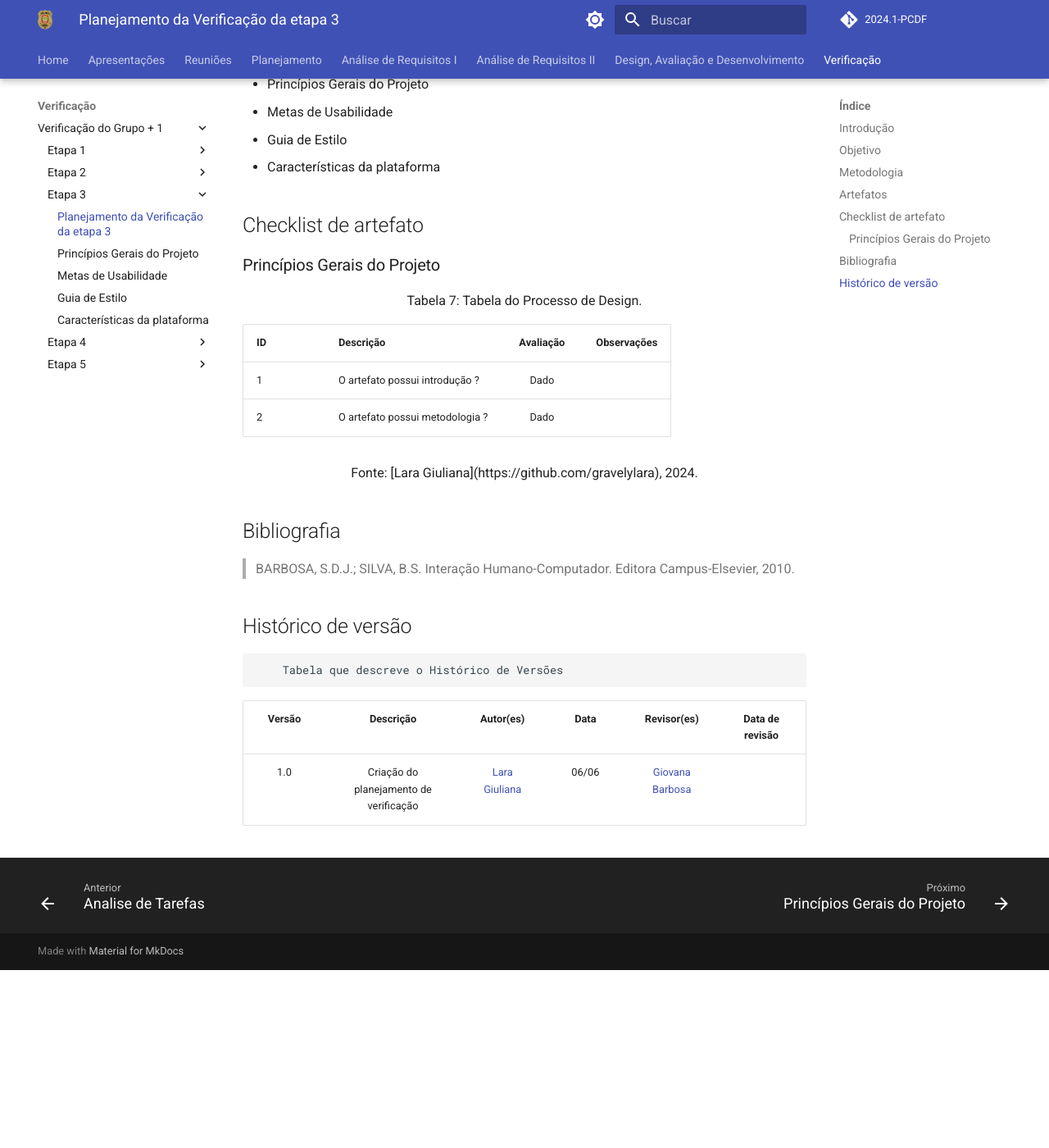
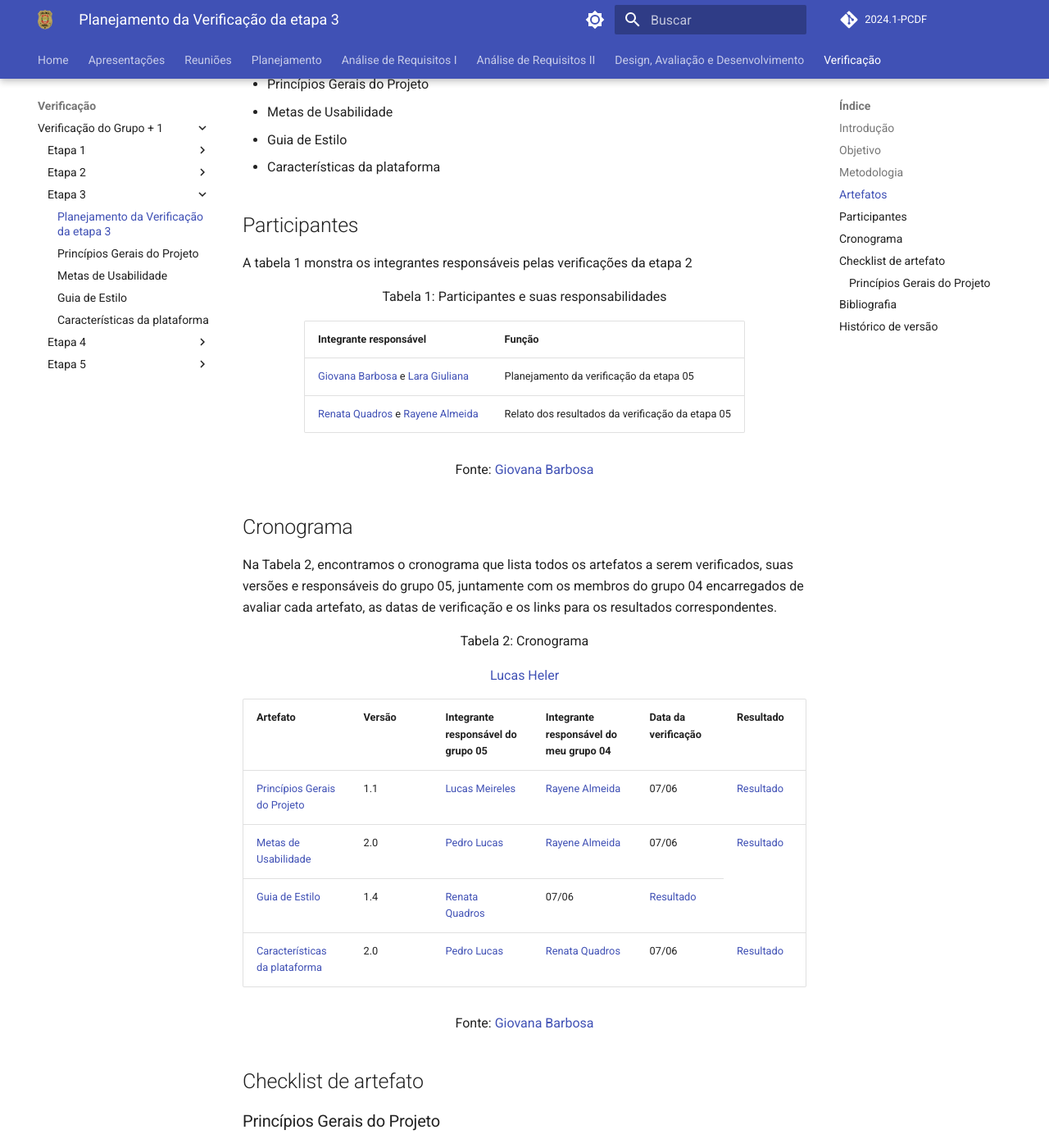
Before and after one commit to Interacao-Humano-Computador/2024.1-PCDF, an MkDocs documentation site: the page built from docs/verificacao/verificaçao_grupo+1/Etapa3/planejamento_verificacao3.md, in a window 1280 px wide and 1400 px high, scrolled down 810 px. Shown: the whole window at 82% size. Built offline with MkDocs 1.6.1 and Material for MkDocs 9.7.7, drawn with Linux system fonts in a browser that asks for light colours; comment, search, counter and statistics services are not loaded; before the commit the page ends 1993 px from its top, so only the background shows below that.

Commit message:
Planejamento de verificação da etapa 3

```diff
--- a/docs/verificacao/verificaçao_grupo+1/Etapa3/planejamento_verificacao3.md
+++ b/docs/verificacao/verificaçao_grupo+1/Etapa3/planejamento_verificacao3.md
@@ -14,6 +14,77 @@ O presente documento apresenta o planejamento da verificação dos seguintes art
 - Metas de Usabilidade
 - Guia de Estilo
 - Características da plataforma
+
+## Participantes
+A tabela 1 monstra os integrantes responsáveis pelas verificações da etapa 2
+<center>
+    <p>Tabela 1: Participantes e suas responsabilidades</p>
+    <table>
+        <tr>
+            <th>Integrante responsável</th>
+            <th>Função</th>
+        </tr>
+        <tr>
+            <td><a href="https://github.com/gio221">Giovana Barbosa</a> e <a href="https://github.com/gravelylara">Lara Giuliana</a></td>
+            <td>Planejamento da verificação da etapa 05</td>
+        </tr>
+        <tr>
+            <td><a href="https://github.com/Renatinha28">Renata Quadros</a> e <a href="https://github.com/rayenealmeida">Rayene Almeida</a></td>
+            <td>Relato dos resultados da verificação da etapa 05</td>
+        </tr>
+    </table>
+    <p>Fonte: <a href="https://github.com/gio221">Giovana Barbosa</a></p>
+</center>
+
+## Cronograma
+Na Tabela 2, encontramos o cronograma que lista todos os artefatos a serem verificados, suas versões e responsáveis do grupo 05, juntamente com os membros do grupo 04 encarregados de avaliar cada artefato, as datas de verificação e os links para os resultados correspondentes.
+
+<center>
+    <p>Tabela 2: Cronograma </p>
+    <table>
+    <tr>
+        <th>Artefato</th>
+        <th>Versão</th>
+        <th>Integrante responsável do grupo 05</th>
+        <th>Integrante responsável do meu grupo 04</th>
+        <th>Data da verificação</th>
+        <th>Resultado</th>
+    </tr>
+    <tr>
+        <td><a href="https://interacao-humano-computador.github.io/2024.1-Prefeitura-Lagoa-da-Prata/requisitos2/principios_gerais/">Princípios Gerais do Projeto</td>
+        <td>1.1</td>
+        <td><a href="https://github.com/Katuner">Lucas Meireles</a></td>
+       <td><a href="https://github.com/rayenealmeida">Rayene Almeida</a></td>
+        <td>07/06</td>
+        <td><a href="http://127.0.0.1:8080/verificacao/verifica%C3%A7ao_grupo%2B1/Etapa3/principiosgerais/">Resultado</a></td>
+    </tr>
+    <tr>
+        <td><a href="https://interacao-humano-computador.github.io/2024.1-Prefeitura-Lagoa-da-Prata/requisitos2/metas-usabilidade/">Metas de Usabilidade</td>
+        <td>2.0</td>
+        <td><a href="https://github.com/lucasdray">Pedro Lucas</a></td>
+        <td><a href="https://github.com/rayenealmeida">Rayene Almeida</a></td>
+        <td>07/06</td>
+        <td><a href="http://127.0.0.1:8080/verificacao/verifica%C3%A7ao_grupo%2B1/Etapa3/metas_usabilidade/">Resultado</a></td>
+    </tr>
+    <tr>
+        <td><a href="https://interacao-humano-computador.github.io/2024.1-Prefeitura-Lagoa-da-Prata/requisitos2/guia-de-estilo/">Guia de Estilo</td>
+        <td>1.4</td>
+       <a href="https://github.com/Katuner">Lucas Heler</a></td>
+        <td><a href="https://github.com/Renatinha28">Renata Quadros</a></td>
+        <td>07/06</td>
+        <td><a href="http://127.0.0.1:8080/verificacao/verifica%C3%A7ao_grupo%2B1/Etapa3/guia_estilo/">Resultado</a></td>
+    </tr>
+    <tr>
+        <td><a href="https://interacao-humano-computador.github.io/2024.1-Prefeitura-Lagoa-da-Prata/requisitos2/caracteristicas/">Características da plataforma</td>
+        <td>2.0</td>
+        <td><a href="https://github.com/lucasdray">Pedro Lucas</a></td>
+        <td><a href="https://github.com/Renatinha28">Renata Quadros</a></td>
+        <td>07/06</td>
+        <td><a href="http://127.0.0.1:8080/verificacao/verifica%C3%A7ao_grupo%2B1/Etapa3/carcteristicas/">Resultado</a></td>
+    </tr>
+</table>
+<p>Fonte: <a href="https://github.com/gio221">Giovana Barbosa</a></p>
+</center>
 
 ## Checklist de artefato
 
```
Also changed, not shown: docs/verificacao/verificaçao_grupo+1/Etapa4/planejamento_verificacao4.md (+3 -3 lines).
